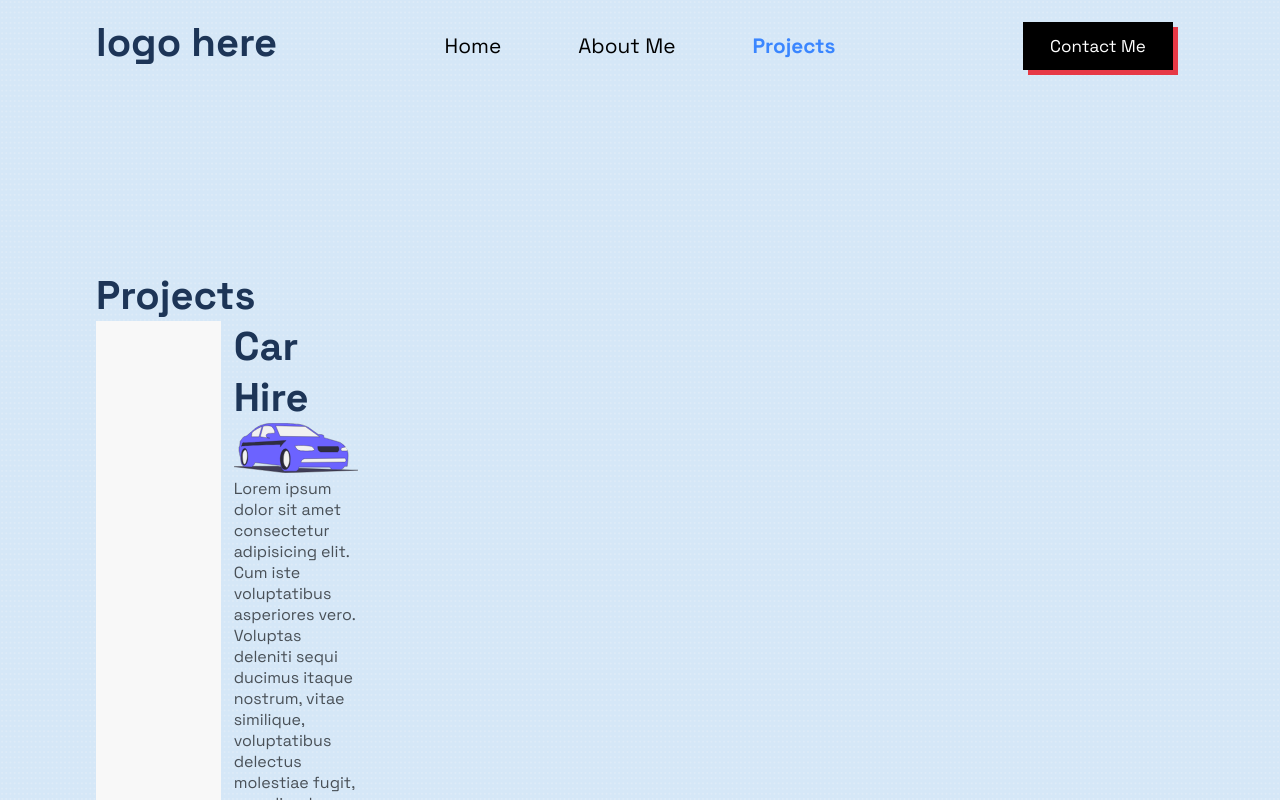
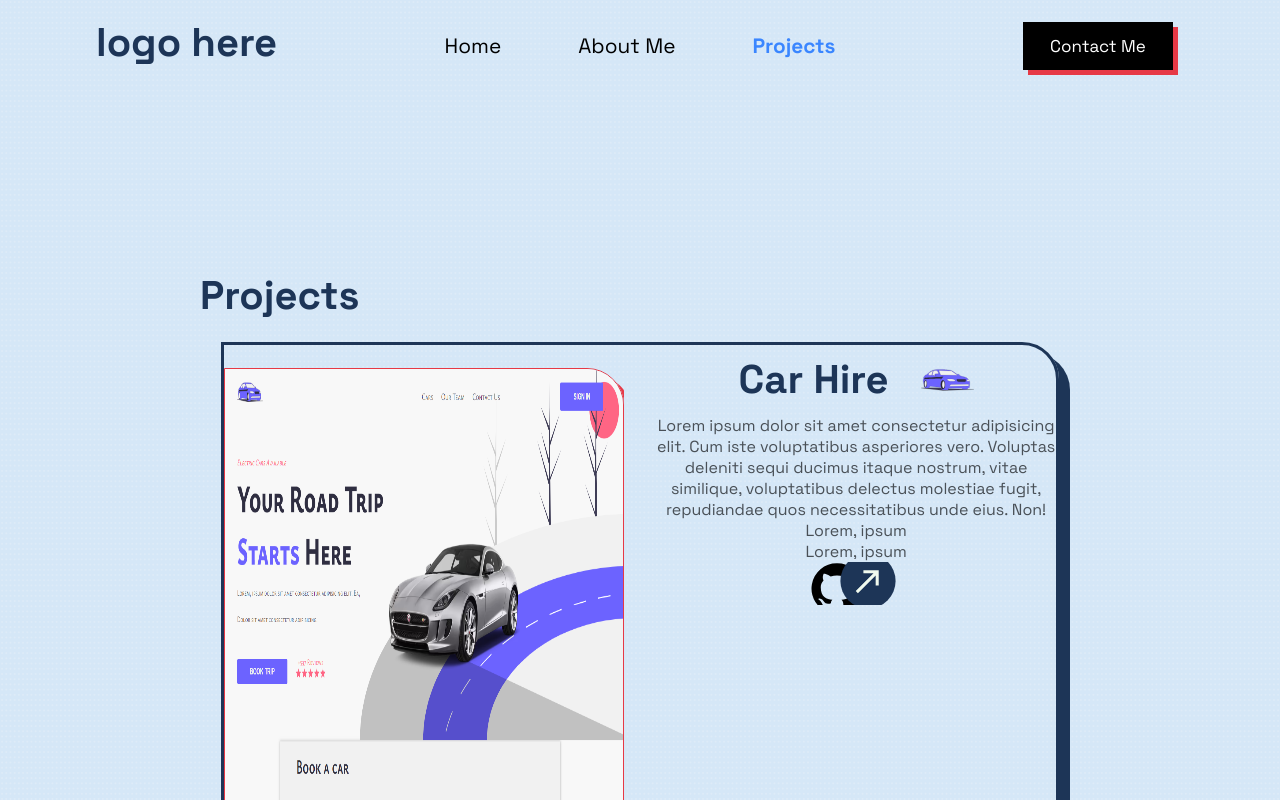
Before and after one commit to noorgm/Portfolio, a React (Create React App) app: page /project in a window 1280 px wide. Built offline with nearby package versions, Linux system fonts and the light colour scheme.

Commit message:
Sorted the first project style out

```diff
--- a/src/components/Project/Project.js
+++ b/src/components/Project/Project.js
@@ -10,12 +10,14 @@ import './project.css';
 const Project = () => {
   return (
     <section className="project-bg">
-      <div className="container">
+      <div className="project-container">
         <h3 className='project-heading'>Projects</h3>
 
         <div className="projects grid">
           <div className="project-left">
-            <img src={carSs} alt="car screenshot" />
+            <div className="car-ss-bg">
+              <img src={carSs} alt="car screenshot" />
+            </div>
           </div>
 
           <div className="project-right">
--- a/src/components/Project/project.css
+++ b/src/components/Project/project.css
@@ -1,8 +1,59 @@
 .project-bg {
     padding: 151px 0px 0px 0px;
 }
+.project-container {
+    width: 70%;
+    margin-left: auto;
+    margin-right: auto;
+    padding-left: 0.5rem;
+    padding-right: 0.5rem;
+}
+.projects {
+    margin: 1.3rem;
+    column-gap: 2rem;
+    box-shadow: 11px 11px 0px 0px var(--primary-color);
+    border-bottom-left-radius: 37px;
+    border-top-right-radius: 37px;
+    border: 3px solid var(--primary-color);
+    min-height: 571px;
+}
+/* LEFT HAND SIDE */
+.project-left {
+    grid-column: 1 / 5;
+    display: flex;
+    justify-content: center;
+    align-items: center;
+}
+.car-ss-bg {
+    box-shadow: 7px 7px 0px 0px var(--fifth-color);
+    border-top-right-radius: 37px;
+    border-bottom-left-radius: 37px;
+    border-bottom-right-radius: 37px;
+    border: 1px solid var(--fifth-color);
+    max-width: 700px;
+}
+.car-ss-bg img {
+    width: 100%;
+    height: 511px;
+}
 
 
+/* RIGHT HAND SIDE */
+.project-right {
+    grid-column: 5 / 9;
+    text-align: center;
+}
+.p-r-heading {
+    height: 70px;
+    display: flex;
+    align-items: center;
+    justify-content: center;
+    gap: 2rem;
+}
+.p-r-heading img {
+    height: 100%;
+    max-width: 53px;
+}
 
 
 
```
Also changed, not shown: src/assets/images/car-ss.png.
